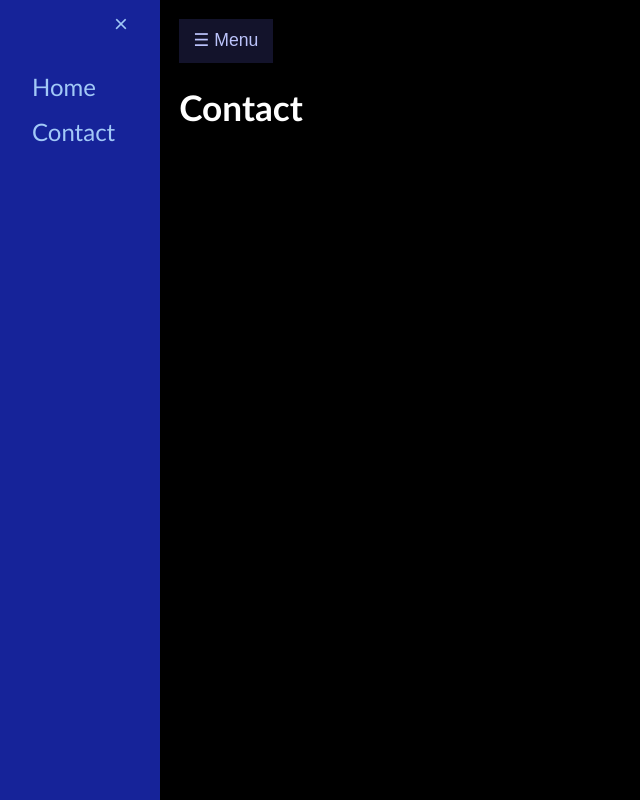
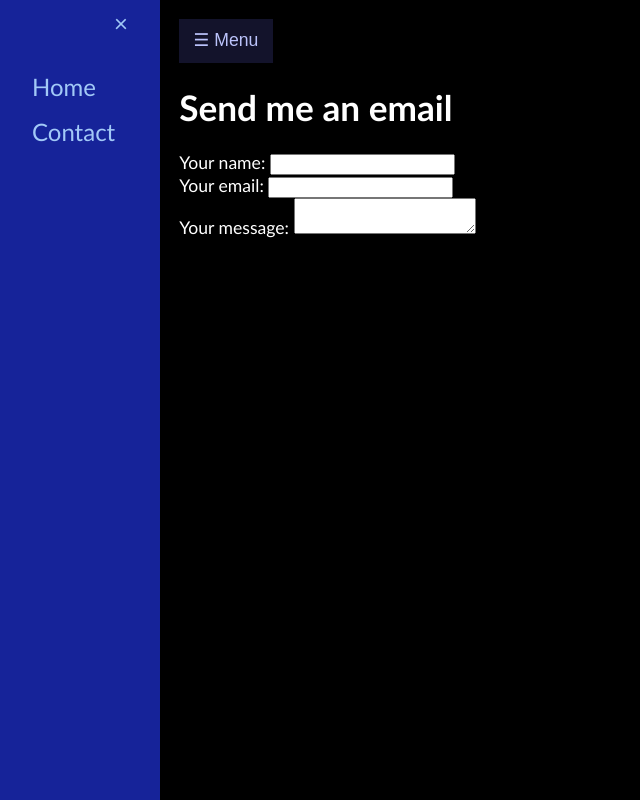
Before and after one commit to ImpendingKataclysm/my_portfolio, a Django app: template portfolio/templates/contact.html in a window 1280 px wide. Shown: the whole page, without its empty margins (0-640 px from the left). Run offline with Django 3.2, Linux system fonts and the light colour scheme; the template is opened without the code that fills it, so the values that code supplies are empty.

Commit message:
Added an email form to the contact page

```diff
--- a/portfolio/templates/contact.html
+++ b/portfolio/templates/contact.html
@@ -3,5 +3,20 @@
 {% block title %}Contact{% endblock %}
 
 {% block content %}
-    <h1>Contact</h1>
+    <h1>Send me an email</h1>
+        <form method="post">
+            {% csrf_token %}
+            <div class="form-row">
+                <label for="sender_name">Your name: </label>
+                <input type="text" id="sender_name" name="sender_name">
+            </div>
+            <div class="form-row">
+                <label for="sender_email">Your email: </label>
+                <input type="text" id="sender_email" name="sender_email">
+            </div>
+            <div class="form-row">
+                <label for="message">Your message: </label>
+                <textarea id="message" name="message"></textarea>
+            </div>
+        </form>
 {% endblock %}
```
Also changed, not shown: portfolio/models.py (+8 -1 lines), 1 other file.
